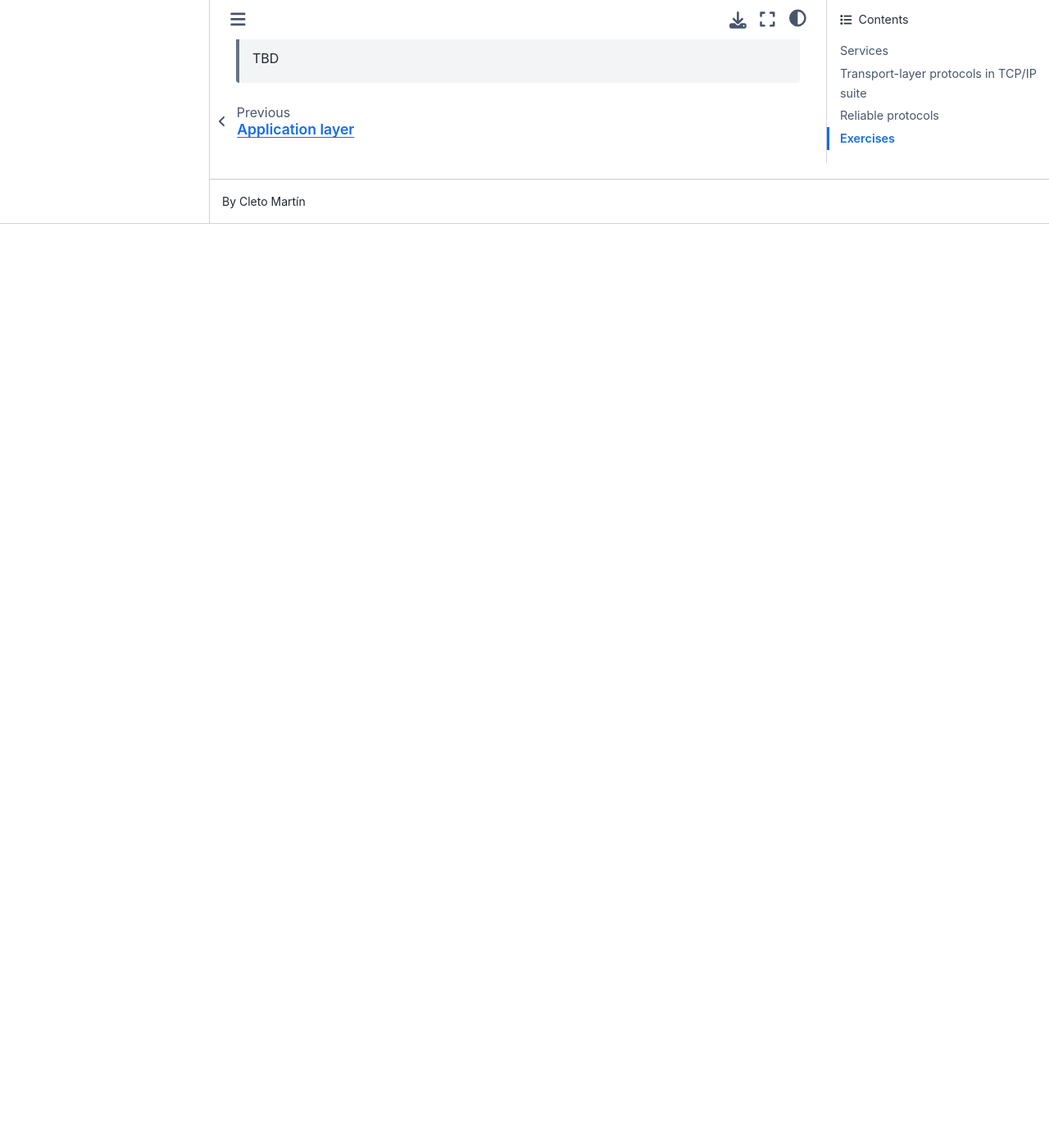
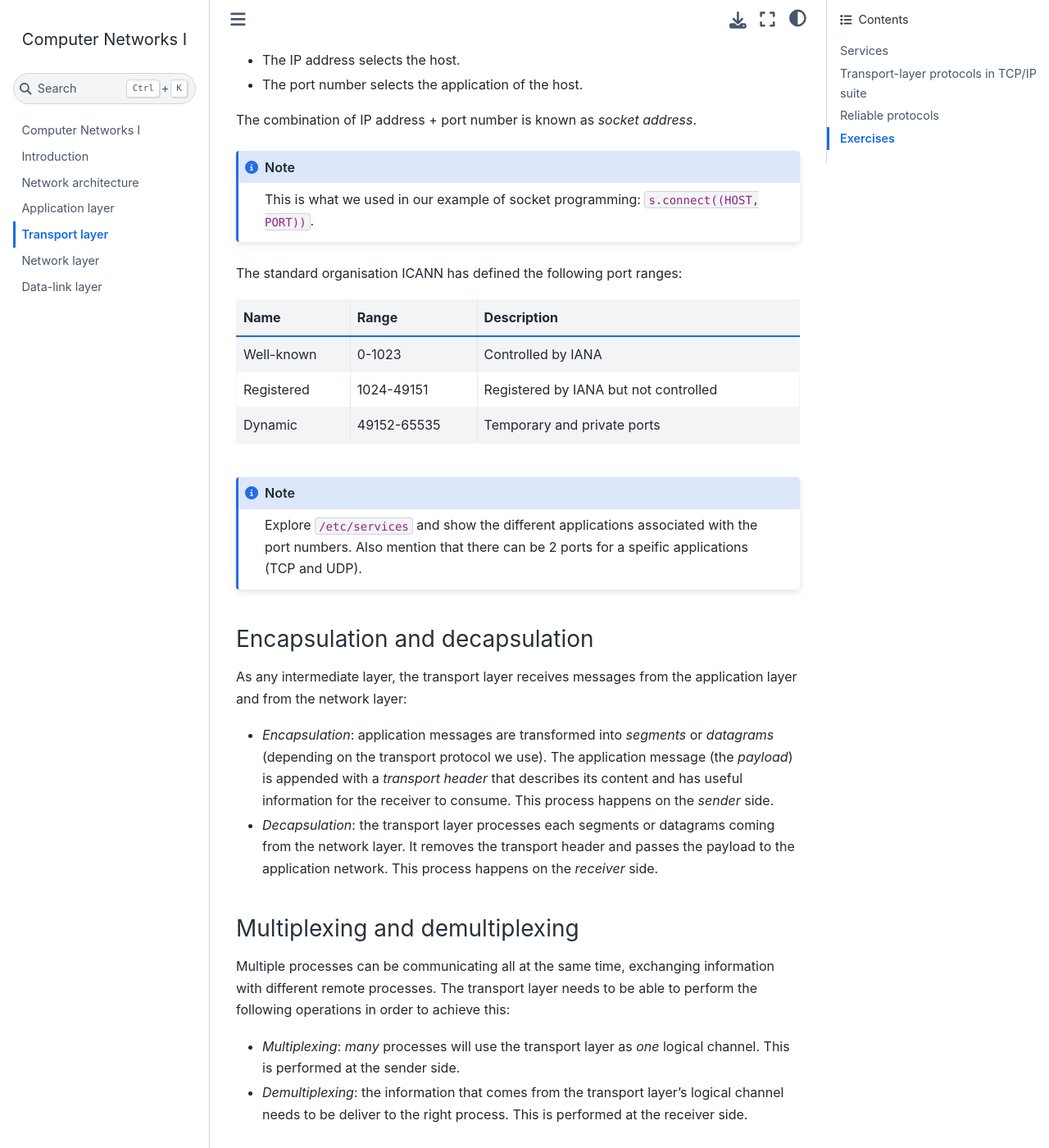
Before and after one commit to cletomartin/redes1, a Jupyter Book: the page built from transport.md, in a window 1280 px wide and 1400 px high, scrolled down 1127 px. Shown: the whole window at 82% size. Built offline with Jupyter Book 1.0.4 settings and Sphinx 7.4.7 and the Sphinx Book theme 1.1.4, drawn with Linux system fonts in a browser that asks for light colours; before the commit the page ends 1362 px from its top, so only the background shows below that; some of the changed text lies outside the part shown.

Commit message:
more-stuff

````diff
--- a/_toc.yml
+++ b/_toc.yml
@@ -8,3 +8,5 @@ chapters:
   - file: architecture.md
   - file: application.md
   - file: transport.md
+  - file: network.md
+  - file: data-link.md
--- a/transport.md
+++ b/transport.md
@@ -3,15 +3,92 @@
 This lesson describes in depth the transport layer and describes some protocols for reliable data transmission.
 You can find the slides [here](slides/transport.odp).
 
+The transport layer provides a way to communicate _processes_ that are located in different places.
+These means that two applications can send and receive messages as they were directly connected.
+The transport layer uses the network layer to transmit information between hosts.
+
+```{note}
+It is important to remark the difference between the transport and network layer: the network layer's domain is the hosts whereas the transport layer's domain is the processes (applications) that run on these hosts.
+```
+
+In this section we are going to study the services provided by the transport layer to the application layer.
+
 ## Services
+
+In this section some general concepts and transport-layer services are described.
+These services are provided to the application layer.
 
 ### Port addressing and sockets
 
+As it has been already mentioned, the transport layer communicates processes running on hosts.
+Because an application could send data to one or more applications on another host, some kind of process addressing would be required.
+The transport layer uses _port numbers_ for distinguish applications within a server.
+
+Using the client-server paradigm:
+
+- A server application uses a _fixed_ port so all clients can contact to it.
+  It is usually said that _an application is listening on port X_ to describe
+- A client application uses an _ephemeral_ port: its existence only lasts while communication takes place and can be changed the next time.
+
+Although we have not get into the [network layer](network), every hosts has its own network address (usually an IP address).
+The port number is a _higher-level_ address as it points to an application running on the host:
+
+- The IP address selects the host.
+- The port number selects the application of the host.
+
+The combination of IP address + port number is known as _socket address_.
+
+```{note}
+This is what we used in our example of socket programming: `s.connect((HOST, PORT))`.
+```
+
+The standard organisation ICANN has defined the following port ranges:
+
+| Name       | Range       | Description                           |
+|------------|-------------|---------------------------------------|
+| Well-known | 0-1023      | Controlled by IANA                    |
+| Registered | 1024-49151  | Registered by IANA but not controlled |
+| Dynamic    | 49152-65535 | Temporary and private ports           |
+
+```{note}
+Explore `/etc/services` and show the different applications associated with the port numbers.
+Also mention that there can be 2 ports for a speific applications (TCP and UDP).
+```
+
 ### Encapsulation and decapsulation
+
+As any intermediate layer, the transport layer receives messages from the application layer and from the network layer:
+
+- _Encapsulation_: application messages are transformed into _segments_ or _datagrams_ (depending on the transport protocol we use).
+  The application message (the _payload_) is appended with a _transport header_ that describes its content and has useful information for the receiver to consume.
+  This process happens on the _sender_ side.
+
+- _Decapsulation_: the transport layer processes each segments or datagrams coming from the network layer.
+  It removes the transport header and passes the payload to the application network.
+  This process happens on the _receiver_ side.
 
 ### Multiplexing and demultiplexing
 
+Multiple processes can be communicating all at the same time, exchanging information with different remote processes.
+The transport layer needs to be able to perform the following operations in order to achieve this:
+
+- _Multiplexing_: _many_ processes will use the transport layer as _one_ logical channel.
+  This is performed at the sender side.
+- _Demultiplexing_: the information that comes from the transport layer's logical channel needs to be deliver to the right process.
+  This is performed at the receiver side.
+
 ### Flow control
+
+It is important to control the amount of data a sender can _produce_ and a reciever can _consume_.
+There needs to be a _balance_ between them:
+
+- If the sender produces too few data, the reciever might be idle.
+- If the sender produces too much data, the reciever can be overwhelmed.
+- Circunstances might change as communication progresses (e.g. the receiver might get slower because of it is busy with something else).
+
+In general, the process of delivery might happen in 2 ways:
+
+- _Push_: the sender produces the data as it is
 
 ### Error control
 
@@ -25,6 +102,12 @@ You can find the slides [here](slides/transport.odp).
 
 ## Reliable protocols
 
+### Simple protocol
+
+### Stop and wait
+
+### Go back N
+
 ## Exercises
 
 > TBD
````
Also changed, not shown: data-link.md (added, +1 -0 lines), network.md (added, +1 -0 lines), 1 other file.
